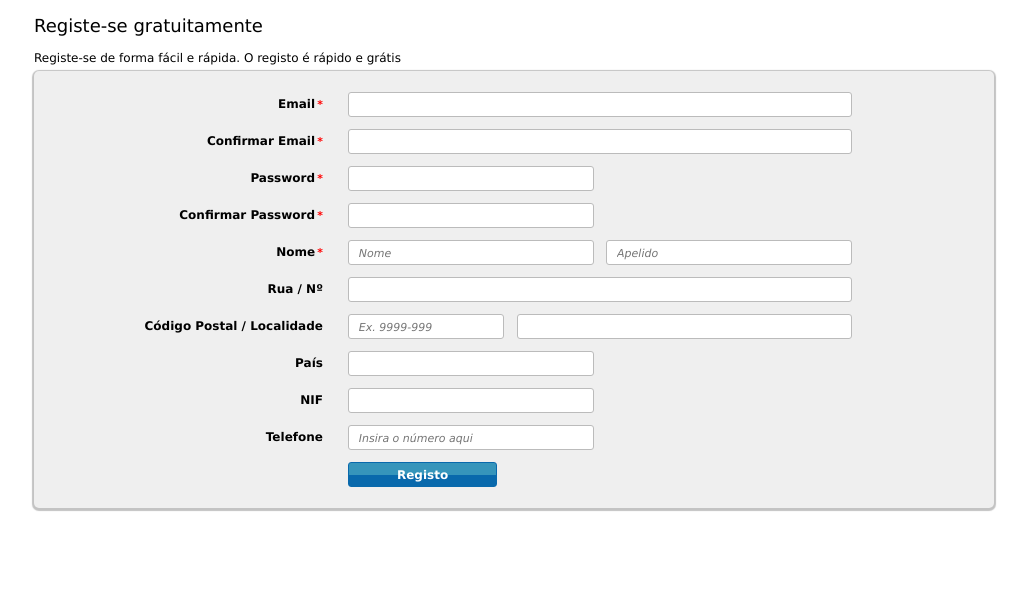
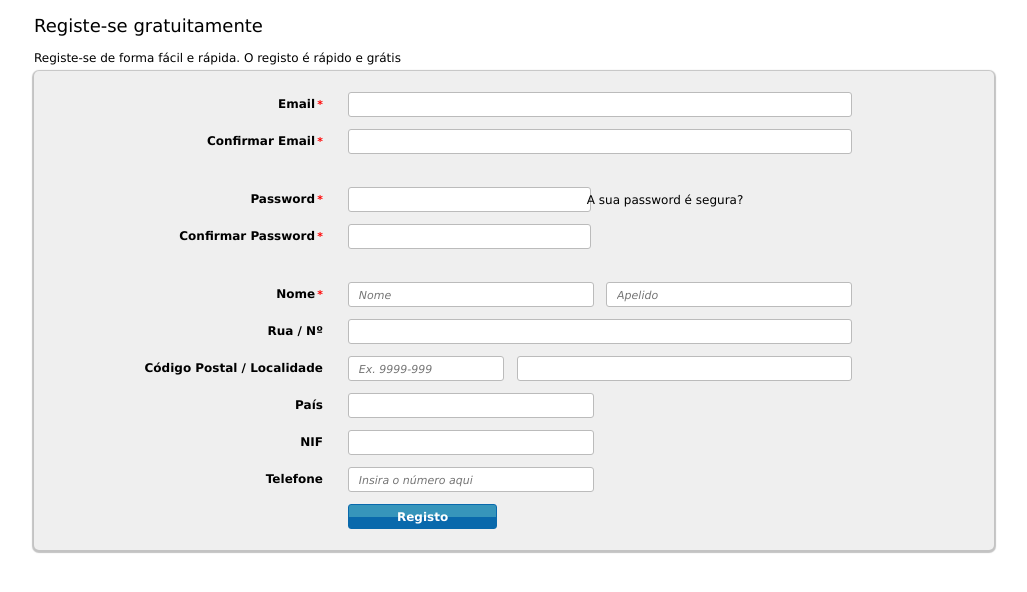
Before and after one commit to mavimdev/challengeFixeAds, a PHP site: page / in a window 1280 px wide. Shown: the top 592 px of the page, without its empty margins (126-1153 px from the left). Run offline with PHP 8.4, Linux system fonts and the light colour scheme.

Commit message:
Form complete without password strength meter

```diff
--- a/public_html/css/style.css
+++ b/public_html/css/style.css
@@ -42,6 +42,12 @@ label {
     width: 35%;
     text-align: right;
     padding-right: 25px;
+    float: left;
+}
+
+.password .col-left label {
+    display: block;
+    padding: 6px 0;
 }
 
 .title1 {
@@ -58,6 +64,29 @@ label {
     display: flex;
     width: 85%;
     padding: 6px;
+}
+
+.field.password {
+    margin: 15px 0px;
+}
+
+.field.password .col-right {
+    width: 65%;
+}
+
+.field.password .col-right password-security {
+    float: left;
+    height: 72px;
+}
+
+.field.password .col-right div {
+    width: 48%;
+    float: left;
+}
+
+.field.password .col-right div div {
+    width: 100%;
+    padding: 6px 0;
 }
 
 .same-line {
@@ -105,6 +134,8 @@ label {
     width: 45%;
 }
 
+
+
 .col-right .submit-button {
     width: 30%;
     color: white;
@@ -128,3 +159,10 @@ label em {
     font-weight: bold;
     margin-left: -2px;
 }
+
+
+.field-block {
+
+    width: 85%;
+    padding: 6px;
+}
--- a/public_html/index.php
+++ b/public_html/index.php
@@ -6,8 +6,8 @@
         <title>Challenge FixeAds</title>
     </head>
     <body class="register-body">
-       <div class="title1">Registe-se gratuitamente</div>
-       <div class="title2">Registe-se de forma fácil e rápida. O registo é rápido e grátis</div>
+        <div class="title1">Registe-se gratuitamente</div>
+        <div class="title2">Registe-se de forma fácil e rápida. O registo é rápido e grátis</div>
         <form action="" class="register-form">
             <!-- EMAIL -->
             <div class="field">
@@ -36,28 +36,29 @@
             </div>
 
             <!-- PASSWORD -->
-            <div class="field">
+            <div class="field password">
                 <div class="col-left">
                     <label for="password">
                         Password
                         <em>*</em>
                     </label>
-                </div>
-                <div class="col-right">
-                    <input class="half" type="password" id="password">
-                </div>
-            </div>
-
-            <!-- PASSWORD CONFIRMATION -->
-            <div class="field">
-                <div class="col-left">
                     <label for="confirm-password">
                         Confirmar Password
                         <em>*</em>
                     </label>
                 </div>
                 <div class="col-right">
-                    <input class="half" type="password" id="confirm-password">
+                    <div>
+                        <div>
+                            <input type="password" id="password">
+                        </div>
+                        <div>
+                            <input type="password" id="confirm-password">
+                        </div>
+                    </div>
+                    <div class="password-security">
+                        <p>A sua password é segura?</p>
+                    </div>
                 </div>
             </div>
 
@@ -72,10 +73,9 @@
                 <div class="col-right col-half">
                     <input placeholder="Nome" type="text" id="first-name">
                     <input placeholder="Apelido" type="text" id="last-name">
+                </div>
+            </div>
 
-                </div>
-
-            </div>
             <!-- ADDRESS -->
             <div class="field">
                 <div class="col-left">
@@ -137,8 +137,8 @@
                 </div>
             </div>
 
-          <!-- SUBMIT BUTTON -->
-           <div class="field">
+            <!-- SUBMIT BUTTON -->
+            <div class="field">
                 <div class="col-left">
                 </div>
                 <div class="col-right">
```
